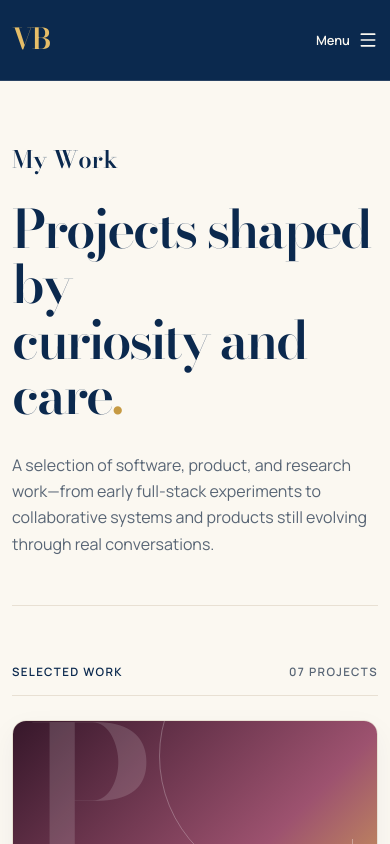
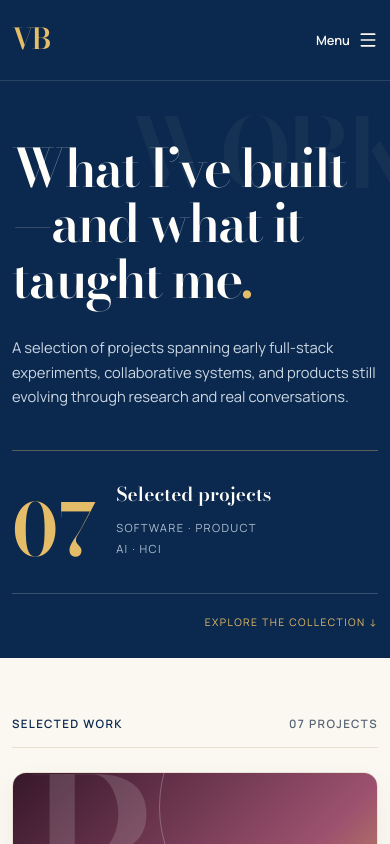
Before and after one commit to VimBasvi/personal-website, a Next.js app: page /projects in a window 390 px wide. Shown: the top 844 px of the page. Built offline with nearby package versions, Linux system fonts and the light colour scheme.

Commit message:
repair and redesign projects page

```diff
--- a/app/globals.css
+++ b/app/globals.css
@@ -604,26 +604,98 @@ footer .shell {
 /* Projects page */
 
 .projects-hero {
-    padding: 96px 0 72px;
-    border-bottom: 1px solid var(--stone);
+    position: relative;
+    overflow: hidden;
+    background: var(--ink);
+    color: white;
+}
+
+.projects-hero-watermark {
+    position: absolute;
+    top: 38px;
+    right: max(3vw, calc((100vw - 1180px) / 2 - 35px));
+    color: rgba(255, 255, 255, 0.045);
+    font-family: var(--serif);
+    font-size: clamp(7rem, 14vw, 12rem);
+    font-weight: 600;
+    line-height: 0.8;
+    letter-spacing: -0.08em;
+    pointer-events: none;
+}
+
+.projects-hero-inner {
+    position: relative;
+    z-index: 1;
+    padding: 88px 0 32px;
+}
+
+.projects-hero-grid {
+    display: grid;
+    grid-template-columns: minmax(0, 1fr) 235px;
+    align-items: end;
+    gap: 8%;
 }
 
 .projects-hero h1 {
-    max-width: 900px;
-    margin: 12px 0 28px;
-    font-size: clamp(3.5rem, 7vw, 6.8rem);
+    max-width: 850px;
+    margin: 0;
+    color: var(--paper);
+    font-size: clamp(3.5rem, 6.4vw, 6.1rem);
     letter-spacing: -0.045em;
 }
 
 .projects-hero h1 span {
-    color: var(--gold);
+    color: #e5bd68;
 }
 
-.projects-hero > p:last-child {
-    max-width: 720px;
-    margin: 0;
-    color: var(--muted);
+.projects-hero-copy > p {
+    max-width: 650px;
+    margin: 28px 0 0;
+    color: #cbd6e2;
     font-size: 1rem;
+}
+
+.projects-index {
+    align-self: end;
+    padding-left: 30px;
+    border-left: 1px solid rgba(229, 189, 104, 0.58);
+}
+
+.projects-index strong {
+    display: block;
+    color: #e5bd68;
+    font-family: var(--serif);
+    font-size: clamp(5rem, 8vw, 6.5rem);
+    font-weight: 600;
+    line-height: 0.8;
+}
+
+.projects-index p {
+    margin: 24px 0 10px;
+    color: var(--paper);
+    font-family: var(--serif);
+    font-size: 1.2rem;
+    font-weight: 600;
+}
+
+.projects-index span {
+    color: #aebed0;
+    font-size: 0.7rem;
+    line-height: 1.9;
+    letter-spacing: 0.12em;
+    text-transform: uppercase;
+}
+
+.projects-hero-meta {
+    display: flex;
+    justify-content: flex-end;
+    margin-top: 52px;
+    padding-top: 20px;
+    border-top: 1px solid rgba(255, 255, 255, 0.18);
+    color: #e5bd68;
+    font-size: 0.65rem;
+    letter-spacing: 0.14em;
+    text-transform: uppercase;
 }
 
 .projects-collection {
@@ -840,9 +912,35 @@ footer .shell {
     color: var(--muted);
 }
 
+
 /* Projects-page responsiveness */
 
 @media (max-width: 900px) {
+    .projects-hero-grid {
+        grid-template-columns: 1fr;
+        gap: 42px;
+    }
+
+    .projects-index {
+        display: grid;
+        grid-template-columns: auto 1fr;
+        grid-template-rows: auto auto;
+        align-items: end;
+        gap: 6px 20px;
+        padding-top: 28px;
+        padding-left: 0;
+        border-top: 1px solid rgba(229, 189, 104, 0.35);
+        border-left: 0;
+    }
+
+    .projects-index strong {
+        grid-row: 1 / 3;
+    }
+
+    .projects-index p {
+        margin: 0;
+    }
+
     .project-grid-full {
         grid-template-columns: repeat(2, minmax(0, 1fr));
     }
@@ -857,12 +955,30 @@ footer .shell {
 }
 
 @media (max-width: 600px) {
-    .projects-hero {
-        padding: 60px 0 48px;
+    .projects-hero-inner {
+        padding: 60px 0 26px;
+    }
+
+    .projects-hero-watermark {
+        top: 34px;
+        right: -18px;
+        font-size: 6rem;
     }
 
     .projects-hero h1 {
         font-size: 3.3rem;
+    }
+
+    .projects-hero-copy > p {
+        font-size: 0.92rem;
+    }
+
+    .projects-index strong {
+        font-size: 4.5rem;
+    }
+
+    .projects-hero-meta {
+        margin-top: 34px;
     }
 
     .project-grid-full {
--- a/app/projects/page.tsx
+++ b/app/projects/page.tsx
@@ -11,25 +11,57 @@ export const metadata: Metadata = {
 export default function ProjectsPage() {
   return (
     <main>
-      <section className="projects-hero shell">
-        <p className="section-kicker">My Work</p>
-        <h1>
-          Projects shaped by
-          <br />
-          curiosity and care<span>.</span>
-        </h1>
-        <p>
-          A selection of software, product, and research work—from early
-          full-stack experiments to collaborative systems and products still
-          evolving through real conversations.
-        </p>
+      <section className="projects-hero">
+        <div className="projects-hero-watermark" aria-hidden="true">
+          WORK
+        </div>
+
+        <div className="projects-hero-inner shell">
+          <div className="projects-hero-grid">
+            <div className="projects-hero-copy">
+              <h1>
+                What I’ve built—and what it taught me<span>.</span>
+              </h1>
+
+              <p>
+                A selection of projects spanning early full-stack experiments,
+                collaborative systems, and products still evolving through
+                research and real conversations.
+              </p>
+            </div>
+
+            <aside
+              className="projects-index"
+              aria-label={`${projects.length} selected projects`}
+            >
+              <strong>
+                {projects.length.toString().padStart(2, "0")}
+              </strong>
+
+              <p>Selected projects</p>
+
+              <span>
+                Software · Product
+                <br />
+                AI · HCI
+              </span>
+            </aside>
+          </div>
+
+          <div className="projects-hero-meta">
+            <span>Explore the collection ↓</span>
+          </div>
+        </div>
       </section>
 
       <section className="projects-collection shell" aria-label="All projects">
         <div className="projects-summary">
           <p>Selected work</p>
-          <span>{projects.length.toString().padStart(2, "0")} projects</span>
+          <span>
+            {projects.length.toString().padStart(2, "0")} projects
+          </span>
         </div>
+
         <div className="project-grid project-grid-full">
           {projects.map((project, index) => (
             <ProjectCard
@@ -44,6 +76,7 @@ export default function ProjectsPage() {
       <section className="projects-closing shell">
         <p className="section-kicker">Still Building</p>
         <h2>This collection will grow with me.</h2>
+
         <p>
           I’m continuing to document the process behind these projects, add
           interface images, and build new work at the intersection of
```
